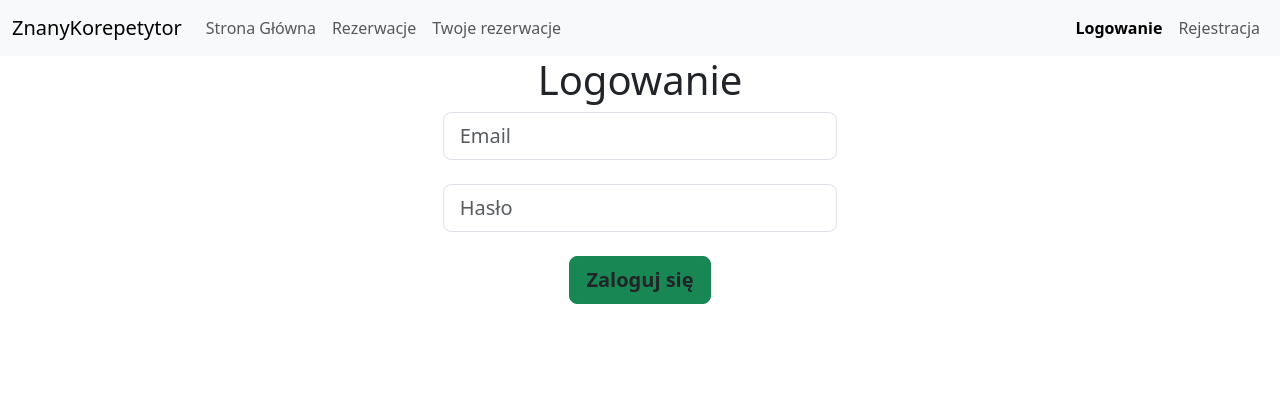
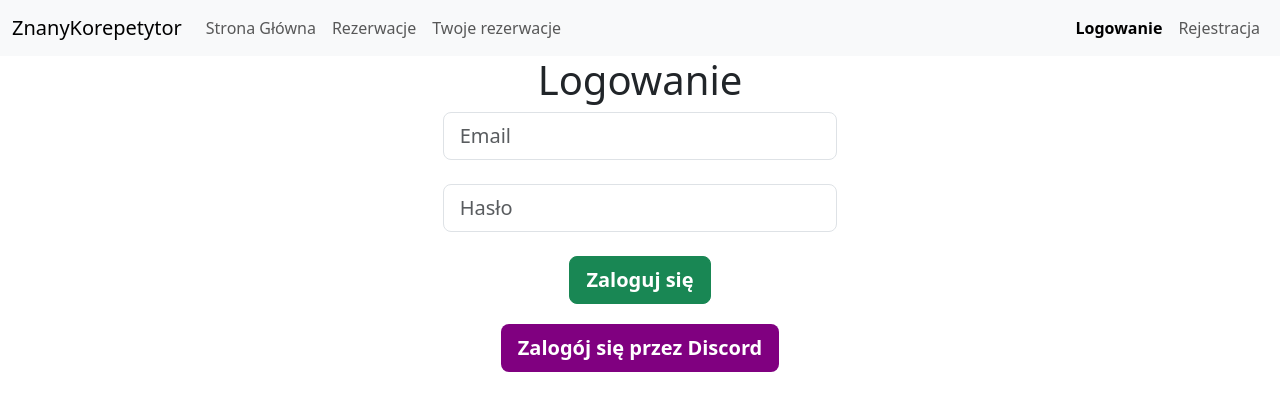
Before and after one commit to Jakub3Tp/Projekt, a React (Vite) app: page /Login in a window 1280 px wide. Shown: the top 410 px of the page. Built offline with nearby package versions, Linux system fonts and the light colour scheme.

Commit message:
31.03.2025 - Rejestracja

```diff
--- a/src/Login.jsx
+++ b/src/Login.jsx
@@ -6,16 +6,22 @@ export default function Login() {
         <div className="container col-4">
             <form>
                 <div className="form-outline mb-4">
-                    <input type="email" className="form-control form-control-lg" placeholder="Email" />
+                    <input type="email" className="form-control form-control-lg" placeholder="Email"/>
                 </div>
 
                 <div className="form-outline mb-4">
-                    <input type="password" className="form-control form-control-lg" placeholder="Hasło" />
+                    <input type="password" className="form-control form-control-lg" placeholder="Hasło"/>
                 </div>
 
                 <div className="d-flex justify-content-center">
                     <button type="button" className="btn btn-success btn-block btn-lg gradient-custom-4 text-body">
-                        <b>Zaloguj się</b>
+                        <b style={{color: "White"}}>Zaloguj się</b>
+                    </button>
+                </div>
+                <div className="d-flex justify-content-center" style={{paddingTop: '20px'}}>
+                    <button type="button" className="btn btn-block btn-lg gradient-custom-4 text-body"
+                            style={{backgroundColor: 'purple'}}>
+                        <b style={{color: "White"}}>Zalogój się przez Discord</b>
                     </button>
                 </div>
             </form>
--- a/src/Registration.jsx
+++ b/src/Registration.jsx
@@ -9,28 +9,34 @@ export default function Registration() {
         <div className="container col-4">
             <form>
                 <div className="form-outline mb-4">
-                    <input type="text" className="form-control form-control-lg" placeholder="Imie" />
+                    <input type="text" className="form-control form-control-lg" placeholder="Imie"/>
                 </div>
 
                 <div className="form-outline mb-4">
-                    <input type="text" className="form-control form-control-lg" placeholder="Nazwisko" />
+                    <input type="text" className="form-control form-control-lg" placeholder="Nazwisko"/>
                 </div>
 
                 <div className="form-outline mb-4">
-                    <input type="email" className="form-control form-control-lg" placeholder="Email" />
+                    <input type="email" className="form-control form-control-lg" placeholder="Email"/>
                 </div>
 
                 <div className="form-outline mb-4">
-                    <input type="password" className="form-control form-control-lg" placeholder="Hasło" />
+                    <input type="password" className="form-control form-control-lg" placeholder="Hasło"/>
                 </div>
 
                 <div className="form-outline mb-4">
-                    <input type="password" className="form-control form-control-lg" placeholder="Powtórz hasło" />
+                    <input type="password" className="form-control form-control-lg" placeholder="Powtórz hasło"/>
                 </div>
 
                 <div className="d-flex justify-content-center">
                     <button type="button" className="btn btn-success btn-block btn-lg gradient-custom-4 text-body">
-                        <b>Utwórz konto</b>
+                        <b style={{color: "White"}}>Utwórz konto</b>
+                    </button>
+                </div>
+
+                <div className="d-flex justify-content-center" style={{paddingTop: '20px'}}>
+                    <button type="button" className="btn btn-block btn-lg gradient-custom-4 text-body" style={{ backgroundColor: 'purple' }}>
+                        <b style={{color: "White"}}>Utwórz konto przez Discord</b>
                     </button>
                 </div>
             </form>
--- a/src/Reservation.jsx
+++ b/src/Reservation.jsx
@@ -27,8 +27,6 @@ export default function Reservation() {
             .catch(error => console.log("Błąd podczas usuwania rezerwacji", error));
     }
 
-
-
     return <>
         <div className="container mt-4">
             <h1 className="text-center mb-4">Twoje rezerwacje</h1>
```
